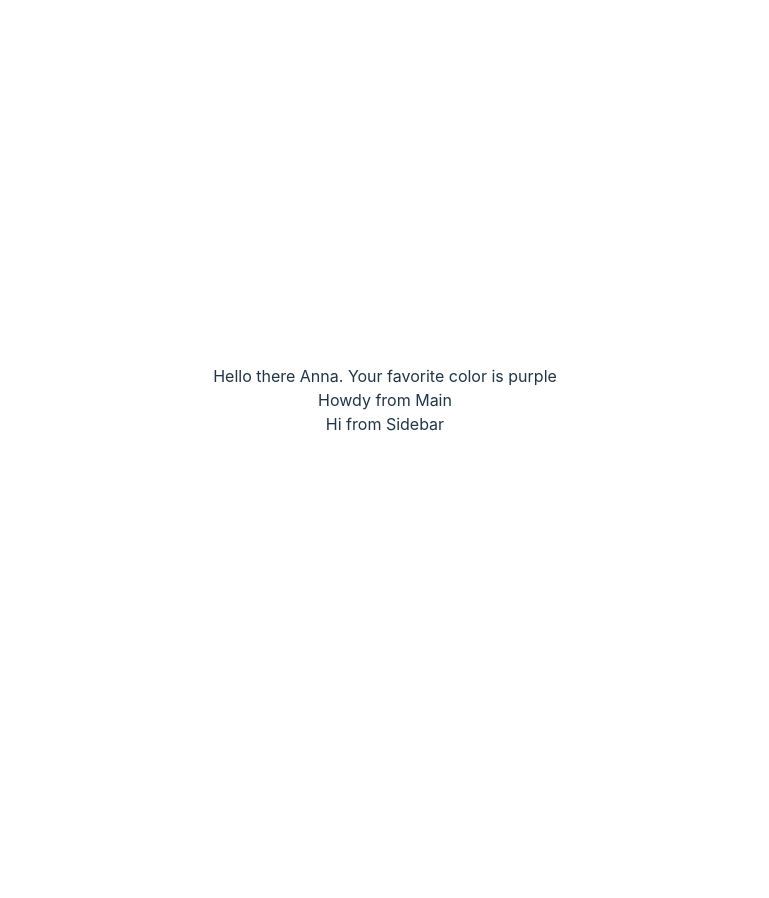
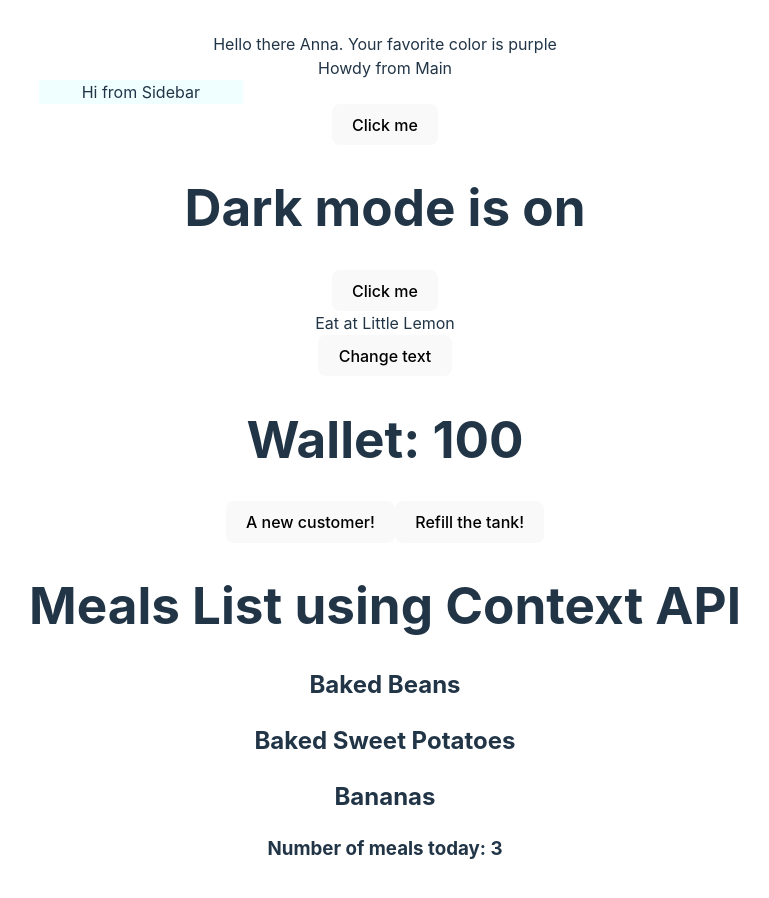
Before and after one commit to IndriesAndrei/react-basics, a React (Vite) app: page / in a window 1280 px wide. Shown: the top 898 px of the page, without its empty margins (255-1024 px from the left). Before the commit the page ends 800 px from the top, so only its background shows below. Built offline with nearby package versions, Linux system fonts and the light colour scheme.

Commit message:
React Context API and useReducer examples

```diff
--- a/src/App.jsx
+++ b/src/App.jsx
@@ -1,14 +1,57 @@
+import { useState, useReducer } from 'react'
 import './App.css'
+import Button from './components/Button'
+import Child from './components/Child'
 import Header from './components/Header'
 import Main from './components/Main'
+import MealsProvider from './providers/MealsProvider'
+import ModeToggler from './components/ModeToggler'
 import Sidebar from './components/Sidebar'
+import MealsList from './components/MealsList'
+import Counter from './components/Counter'
+
+// we use useReducer and here we make the reducer (kind of useState with super powers)
+const reducer = (state, action) => {
+  if (action.type === 'ride') return {money: state.money + 10};
+  if (action.type === 'fuel') return {money: state.money - 50};
+  return new Error();
+}
 
 function App() {
+  const [word, setWord] = useState('Eat');
+  const initialState = {money: 100};
+
+  // useReducer() gets a reducer and an initial State
+  const [state, dispatch] = useReducer(reducer, initialState);
+
+  function handleClick() {
+    setWord('Drink');
+  }
+
+
   return (
     <>
       <Header name="Anna" color="purple" />
       <Main greet="Howdy" />
       <Sidebar greet="Hi" />
+      <Button />
+      <ModeToggler />
+
+      <Child message={word + " at Little Lemon"} />
+      <button onClick={handleClick}>Change text</button>
+
+      {/* useReducer example */}
+      <h1>Wallet: {state.money}</h1>
+      <div>
+        <button onClick={() => dispatch({type: 'ride'})}>A new customer!</button>
+        <button onClick={() => dispatch({type: 'fuel'})}>Refill the tank!</button>
+      </div>
+
+      {/* Context API example */}
+      <MealsProvider>
+        <MealsList />
+        <Counter />
+      </MealsProvider>
     </>
   )
 }
--- /dev/null
+++ b/src/components/Button.jsx
@@ -0,0 +1,7 @@
+export default function Button() {
+    const clickHandler = () => console.log('clicked');
+
+    return (
+        <button onClick={clickHandler}>Click me</button>
+    )
+}
--- /dev/null
+++ b/src/components/Child.jsx
@@ -0,0 +1,5 @@
+export default function Child({message}) {
+  return (
+    <div>{message}</div>
+  )
+}
--- /dev/null
+++ b/src/components/Counter.jsx
@@ -0,0 +1,12 @@
+import { useMealsListContext } from "../providers/MealsProvider"
+
+export default function Counter() {
+    // get data from context API
+    const {meals} = useMealsListContext();
+
+    return (
+        <div>
+            <h3>Number of meals today: {meals.length}</h3>
+        </div>
+    )
+}
--- /dev/null
+++ b/src/components/MealsList.jsx
@@ -0,0 +1,15 @@
+import { useMealsListContext } from "../providers/MealsProvider"
+
+export default function MealsList() {
+    // using the context to get data we want
+    const {meals} = useMealsListContext();
+
+    return (
+        <div>
+            <h1>Meals List using Context API</h1>
+            {meals.map((meal, index) => (
+                <h2 key={index}>{meal}</h2>
+            ))}
+        </div>
+    )
+}
--- /dev/null
+++ b/src/components/ModeToggler.jsx
@@ -0,0 +1,21 @@
+export default function ModeToggler() {
+  let darkModeOn = true;
+  const darkMode = <h1>Dark mode is on</h1>
+  const lightMode = <h1>Light mode is on</h1>
+
+  function handleClick() {
+    darkModeOn = !darkModeOn;
+    if (darkModeOn == true) {
+      console.log("Dark mode is on");
+    } else {
+      console.log("Light mode is on");
+    }
+  }
+
+  return (
+    <div>
+      {darkModeOn ? darkMode : lightMode}
+      <button onClick={handleClick}>Click me</button>
+    </div>
+  )
+}
--- a/src/components/Sidebar.jsx
+++ b/src/components/Sidebar.jsx
@@ -1,5 +1,12 @@
 export default function Sidebar({greet}) {
-  return (
-    <div>{greet} from Sidebar</div>
-  )
+    // inline styling
+    const asideStyle = {
+        background: 'azure',
+        width: 'calc(30% - 10px)',
+        marginLeft: '10px',
+    }
+
+    return (
+        <aside style={asideStyle}>{greet} from Sidebar</aside>
+    )
 }
--- /dev/null
+++ b/src/providers/MealsProvider.jsx
@@ -0,0 +1,21 @@
+import React from "react";
+
+// create the context
+const MealsContext = React.createContext();
+
+const todaysMeals = ['Baked Beans', 'Baked Sweet Potatoes', 'Bananas'];
+
+// context provider
+const MealsProvider = ({children}) => {
+    const [meals, setMealsList] = React.useState(todaysMeals);
+
+    return (
+        <MealsContext.Provider value={{meals}}>
+            {children}
+        </MealsContext.Provider>
+    )
+}
+
+export const useMealsListContext = () => React.useContext(MealsContext);
+
+export default MealsProvider;
```
